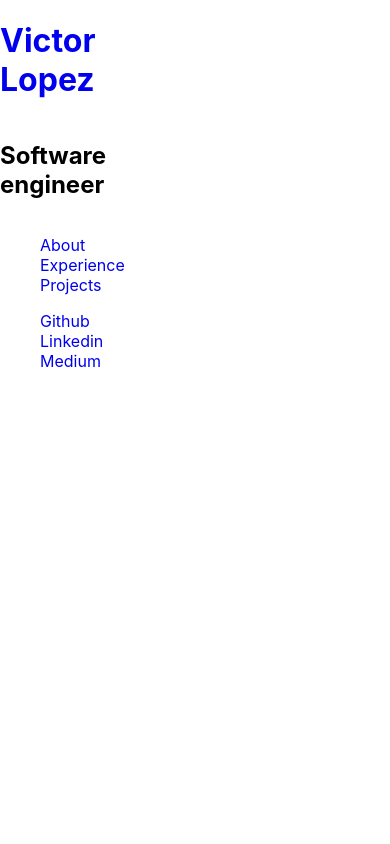
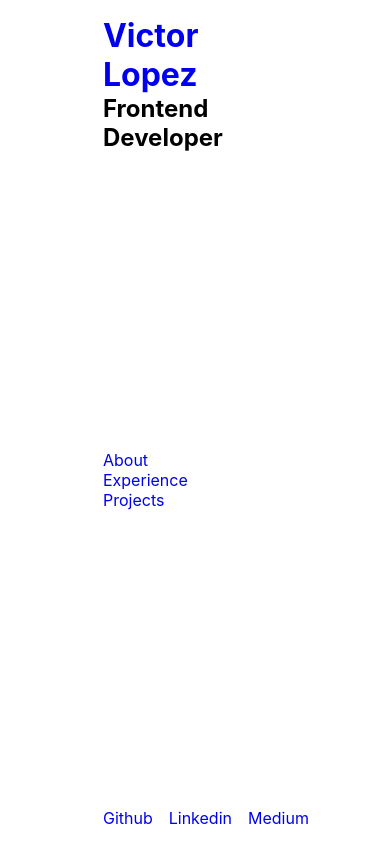
Before and after one commit to victora-lopez/portfolio, a React (Create React App) app: page / in a window 390 px wide. Built offline with nearby package versions, Linux system fonts and the light colour scheme.

Commit message:
Style left column
I got the css right for having my links
in the center and my social media links
at the footer, while keeping my name and
title at the top. Will have to find a way
to keep my name and title in one line as
the screen width shrinks. Will probably
have to figure out media queries.

```diff
--- a/src/Components/App.css
+++ b/src/Components/App.css
@@ -1,9 +1,13 @@
 .App{
   display: grid;
-  grid-template-columns: repeat(3, 1fr);
+  grid-template-columns: 1fr 2fr;
+  height: 100vh;
 }
 
 Sidebar{
   display: grid;
   grid-column: 0 / 2;
+  grid-row: 0 / -1;
+  display: flex;
+  flex-grow: 1;
 }
--- a/src/Components/Sidebar.css
+++ b/src/Components/Sidebar.css
@@ -1,23 +1,44 @@
-body{
+*{
     margin: 0;
     padding: 0;
 }
 
 li{
     list-style: none;
-    margin: 0;
-    padding: 0;
 }
 
 a{
     text-decoration: none;
-    margin: 0;
-    padding: 0;
 }
 
-.side-header{
+.sidebar{
     display: flex;
-    flex-flow: column nowrap;
+    flex-direction: column;
+    padding-left: 50%;
+    height: 100vh;
+}
+
+.header{
+    display: flex;
+    flex-direction: column;
     justify-content: center;
     align-items: flex-start;
+    padding-top: 1rem;
 }
+
+.center-links{
+    display: flex;
+    flex-direction: column;
+    flex-grow: 1;
+    align-items: flex-start;
+    justify-content: center;
+    gap: 1rem;
+}
+
+.logos{
+    display: flex;
+    justify-content: flex-start;
+    align-items: center;
+    gap: 1rem;
+    padding-bottom: 1rem;
+}
--- a/src/Components/Sidebar.js
+++ b/src/Components/Sidebar.js
@@ -3,26 +3,30 @@ import './Sidebar.css';
 
 function Sidebar() {
     return(
-        <div>
+        <div className='sidebar'>
 
-            <div className='side-header'>
+            <header className='header'>
                 <h1>
                     <a href='/' className='name'>Victor Lopez</a>
                 </h1>
-                <h2 className='title'>Software engineer</h2>
+                <h2 className='title'>Frontend Developer</h2>
+            </header>
+
+            <div className='center-links'>
+                <ul>
+                    <li><a href='victor-lopez.dev' className='about'>About</a></li>
+                    <li><a href='victor-lopez.dev' className='experience'>Experience</a></li>
+                    <li><a href='victor-lopez.dev' className='projects'>Projects</a></li>
+                </ul>
             </div>
 
-            <ul>
-                <li><a href='victor-lopez.dev' className='about'><span>About</span></a></li>
-                <li><a href='victor-lopez.dev' className='experience'><span>Experience</span></a></li>
-                <li><a href='victor-lopez.dev' className='projects'><span>Projects</span></a></li>
-            </ul>
-
-            <ul>
-                <li><a href='https://github.com/victora-lopez/' className='github'><span className='label'>Github</span></a></li>
-                <li><a href='https://www.linkedin.com/in/victora-lopez/' className='linkedin'><span className='label'>Linkedin</span></a></li>
-                <li><a href='https://medium.com/@victorandreslopez314' className='medium'><span className='label'>Medium</span></a></li>
-            </ul>
+            <footer className='footer-links'>
+                <ul className='logos'>
+                    <li><a href='https://github.com/victora-lopez/' className='github'><span className='label'>Github</span></a></li>
+                    <li><a href='https://www.linkedin.com/in/victora-lopez/' className='linkedin'><span className='label'>Linkedin</span></a></li>
+                    <li><a href='https://medium.com/@victorandreslopez314' className='medium'><span className='label'>Medium</span></a></li>
+                </ul>
+            </footer>
         </div>
     )
 }
```
